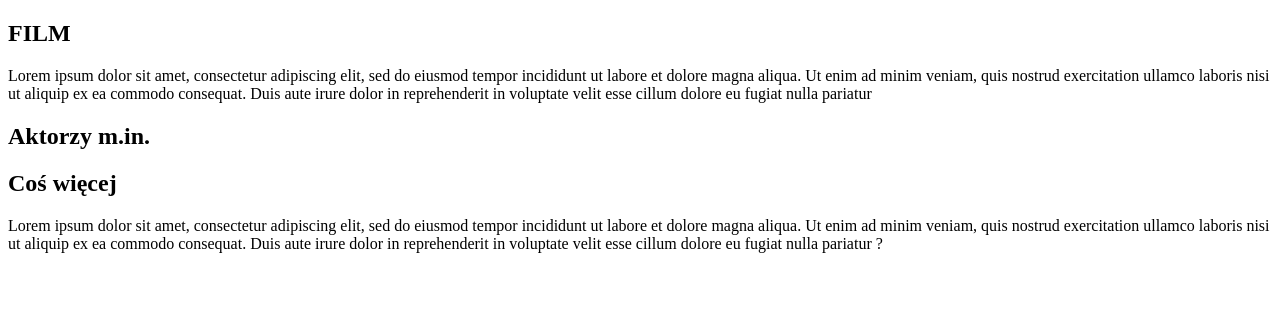
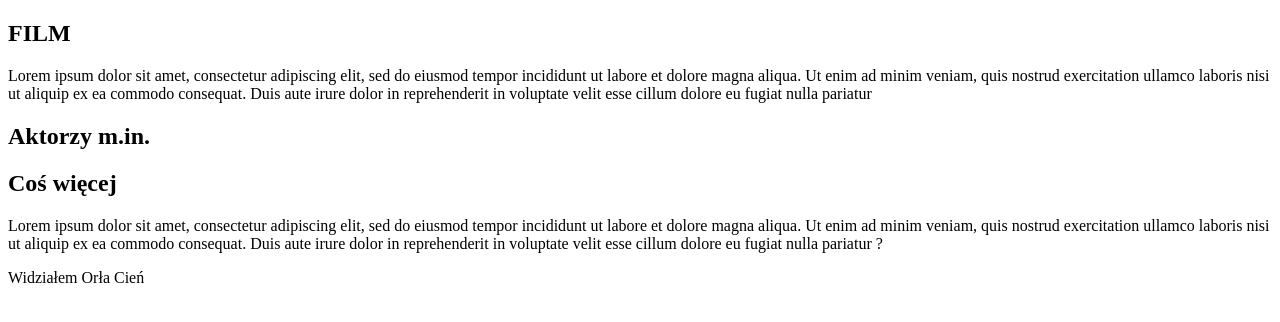
Before and after one commit to Vinci89/nauka-gita, a plain HTML site: page index.html in a window 1280 px wide. Drawn offline with nearby package versions, Linux system fonts and the light colour scheme; files that its build step writes are made by us from their sources; a web font is replaced by a local one.

Commit message:
New Paragraf

```diff
--- a/index.html
+++ b/index.html
@@ -20,5 +20,6 @@
             	<p>Lorem ipsum dolor sit amet, consectetur adipiscing elit, sed do eiusmod tempor incididunt ut labore et dolore magna aliqua. Ut enim ad minim veniam, quis nostrud exercitation ullamco laboris nisi ut aliquip ex ea commodo consequat. Duis aute irure dolor in reprehenderit in voluptate velit esse cillum dolore eu fugiat nulla pariatur ?</p>
             </section>
         </main>
+        <p>Widziałem Orła Cień</p>
     </body>
 </html>
```
